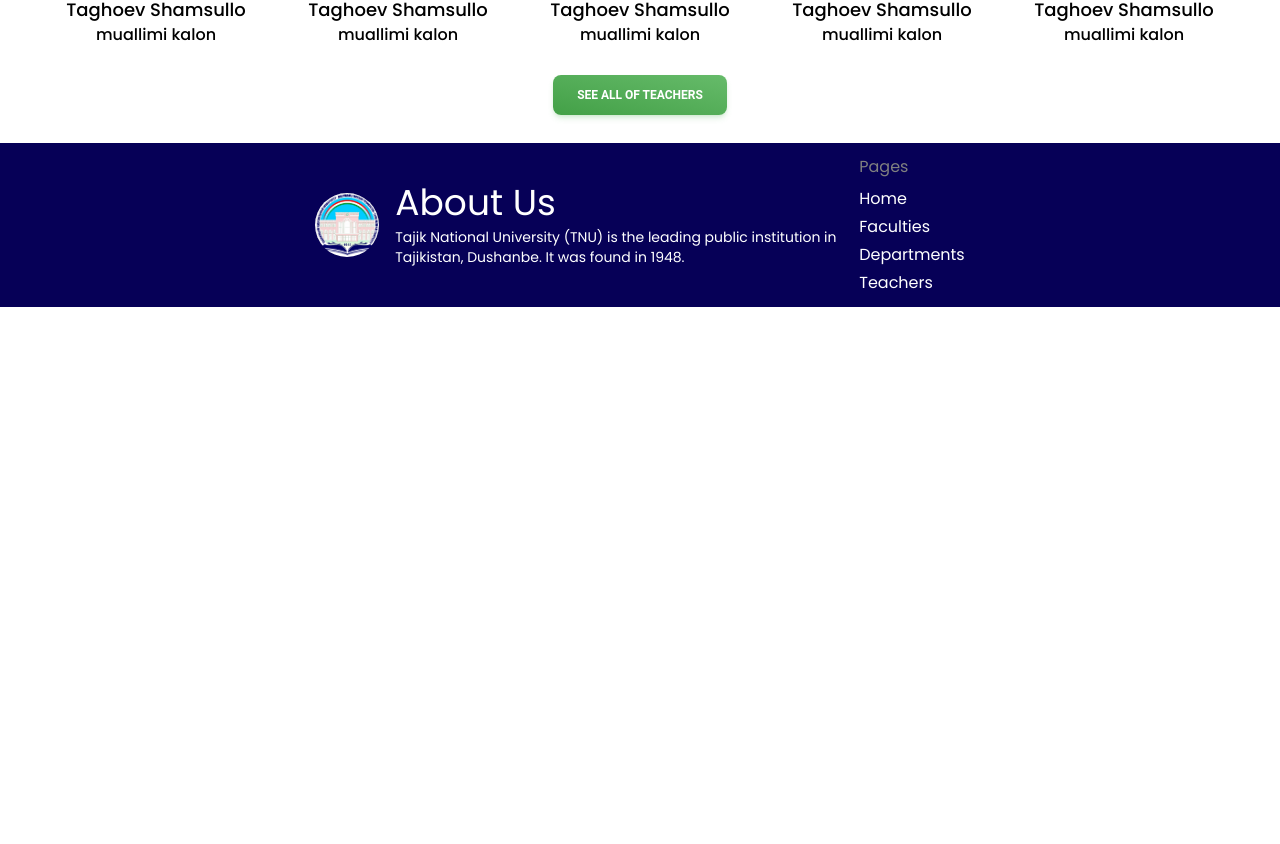
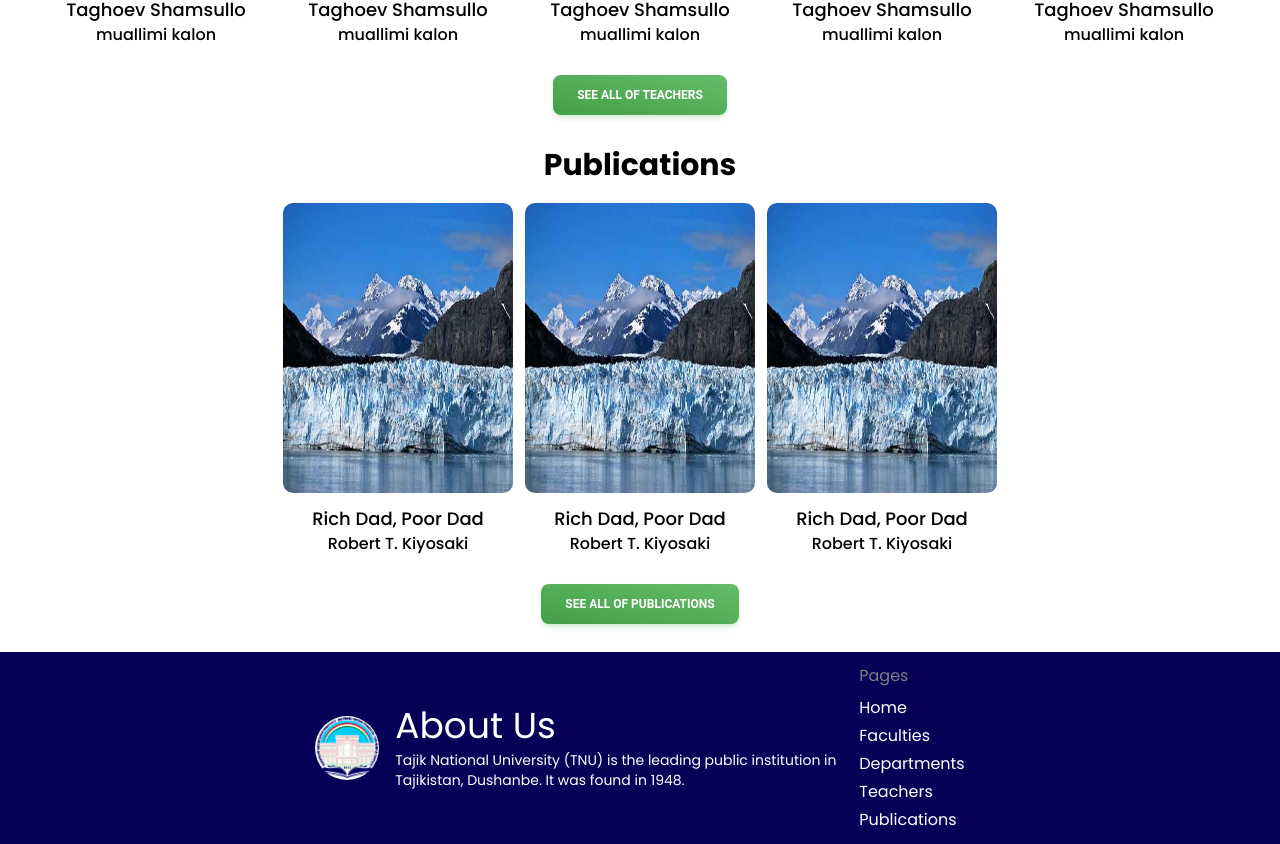
Before and after one commit to olimyuldoshev2003/TNU-Education-Department-Website, a React (Vite) app: page / in a window 1280 px wide. Shown: the part 1872-2716 px from the top of the page. Before the commit the page ends 2179 px from the top, so only its background shows below. Built offline with nearby package versions, Linux system fonts and the light colour scheme; what chance would draw is missing.

Commit message:
Added fully the publication page

```diff
--- a/public/locales/en/translation.json
+++ b/public/locales/en/translation.json
@@ -4,11 +4,12 @@
     "t2": "Faculties",
     "t3": "Departments",
     "t4": "Teachers",
-    "t5": "Select Language",
-    "t6": "En",
-    "t7": "Ru",
-    "t8": "Tj",
-    "t9": "Admin"
+    "t5": "Publications",
+    "t6": "Select Language",
+    "t7": "En",
+    "t8": "Ru",
+    "t9": "Tj",
+    "t10": "Admin"
   },
   "home": {
     "s1": {
@@ -23,6 +24,10 @@
     "s3": {
       "t1": "Teachers",
       "t2": "See all of teachers"
+    },
+    "s4": {
+      "t1": "Publications",
+      "t2": "See all of publications"
     }
   },
   "faculties": {
@@ -37,6 +42,10 @@
     "t1": "Founded",
     "t2": "teachers"
   },
+  "publications": {
+    "t1": "Founded",
+    "t2": "publications"
+  },
   "f": {
     "t1": "About Us",
     "t2": "Tajik National University (TNU) is the leading public institution in Tajikistan, Dushanbe. It was found in 1948.",
--- a/public/locales/ru/translation.json
+++ b/public/locales/ru/translation.json
@@ -4,11 +4,12 @@
     "t2": "Факультеты",
     "t3": "Кафедры",
     "t4": "Преподаватели",
-    "t5": "Выберите язык",
-    "t6": "Анг",
-    "t7": "Рус",
-    "t8": "Тадж",
-    "t9": "Админ"
+    "t5": "Публикации",
+    "t6": "Выберите язык",
+    "t7": "Англ",
+    "t8": "Рус",
+    "t9": "Тдж",
+    "t10": "Админ"
   },
   "home": {
     "s1": {
@@ -23,6 +24,10 @@
     "s3": {
       "t1": "Преподаватели",
       "t2": "Посмотреть всех преподавателей"
+    },
+    "s4": {
+      "t1": "Публикации",
+      "t2": "Посмотреть все публикации"
     }
   },
   "faculties": {
@@ -37,6 +42,10 @@
     "t1": "Найден",
     "t2": "преподаватели"
   },
+  "publications": {
+    "t1": "Найден",
+    "t2": "публикации"
+  },
   "f": {
     "t1": "О нас",
     "t2": "Таджикский национальный университет (ТНУ) является ведущим государственным учебным заведением в Таджикистане, Душанбе. Основан в 1948 году.",
--- a/public/locales/tj/translation.json
+++ b/public/locales/tj/translation.json
@@ -1,14 +1,15 @@
 {
   "h": {
     "t1": "Асосӣ",
-    "t2": "Факултаҳо",
+    "t2": "Факултетҳо",
     "t3": "Кафедраҳо",
-    "t4": "Муаллимон",
-    "t5": "Забонро интихоб кунед",
-    "t6": "Анг",
-    "t7": "Рус",
-    "t8": "Тҷ",
-    "t9": "Админ"
+    "t4": "Омӯзгорон",
+    "t5": "Нашрияҳо",
+    "t6": "Забонро интихоб кунед",
+    "t7": "Анг",
+    "t8": "Рус",
+    "t9": "Тҷ",
+    "t10": "Админ"
   },
   "home": {
     "s1": {
@@ -23,6 +24,10 @@
     "s3": {
       "t1": "Муаллимон",
       "t2": "Ҳамаи муаллимонро бинед"
+    },
+    "s4": {
+      "t1": "Нашрияҳо",
+      "t2": "Ҳамаи нашрияҳоро бинед"
     }
   },
   "faculties": {
@@ -37,6 +42,10 @@
     "t1": "Ёфт шуд",
     "t2": "муаллимон"
   },
+  "publications": {
+    "t1": "Ёфт шуд",
+    "t2": "нашрияҳо"
+  },
   "f": {
     "t1": "Дар бораи мо",
     "t2": "Донишгоҳи миллии Тоҷикистон (ДМТ) муассисаи пешбари давлатӣ дар Тоҷикистон, шаҳри Душанбе мебошад. Дар соли 1948 таъсис ёфтааст.",
--- a/src/App.tsx
+++ b/src/App.tsx
@@ -18,6 +18,8 @@ import Admin from "./pages/admin/Admin";
 import FacultiesAdmin from "./pages/facultiesAdmin/FacultiesAdmin";
 import DepartmentsAdmin from "./pages/departmentsAdmin/DepartmentsAdmin";
 import TeachersAdmin from "./pages/teachersAdmin/TeachersAdmin";
+import Publications from "./pages/publications/Publications";
+import Publication from "./pages/publication/Publication";
 
 const App = () => {
   const router = createBrowserRouter([
@@ -62,6 +64,14 @@ const App = () => {
           ),
         },
         {
+          path: "publications",
+          element: (
+            <Suspense fallback={<div className="loader"></div>}>
+              <Publications />
+            </Suspense>
+          ),
+        },
+        {
           path: "faculty",
           element: (
             <Suspense fallback={<div className="loader"></div>}>
@@ -82,6 +92,14 @@ const App = () => {
           element: (
             <Suspense fallback={<div className="loader"></div>}>
               <Department />
+            </Suspense>
+          ),
+        },
+        {
+          path: "publication",
+          element: (
+            <Suspense fallback={<div className="loader"></div>}>
+              <Publication />
             </Suspense>
           ),
         },
--- a/src/components/eachPublication/EachPublication.tsx
+++ b/src/components/eachPublication/EachPublication.tsx
@@ -1,7 +1,39 @@
-const EachPublication = () => {
+import { Link } from "react-router-dom";
+
+const EachPublication = ({
+  publicationImg,
+  publicationName,
+  publicationAuthor,
+}: {
+  publicationImg: string;
+  publicationName: string;
+  publicationAuthor: string;
+}) => {
   return (
     <>
-      <div className="each_publication_copmponent"></div>
+      <Link
+        to={`/publication`}
+        className="each_teacher_component hover:scale-105 duration-200"
+      >
+        <div
+          className="relative w-[max-content] cursor-pointer"
+          // key={item.slug}
+        >
+          <img
+            src={publicationImg}
+            className="w-[230px] h-[290px] rounded-[10px]"
+            alt=""
+          />
+        </div>
+        <div className="text_block mt-3">
+          <h1 className="text-[18px] font-[500] text-center dark:text-white duration-300">
+            {publicationName}
+          </h1>
+          <h1 className="text-[16px] font-[500] text-center dark:text-white duration-300">
+            {publicationAuthor}
+          </h1>
+        </div>
+      </Link>
     </>
   );
 };
--- a/src/components/footer/Footer.tsx
+++ b/src/components/footer/Footer.tsx
@@ -46,6 +46,14 @@ const Footer = () => {
                   {t("h.t4")}
                 </Link>
               </li>
+              <li>
+                <Link
+                  to={`/publications`}
+                  className="text-white hover:underline"
+                >
+                  {t("h.t5")}
+                </Link>
+              </li>
             </ul>
           </div>
           {/* <div className="footer_block_2">
--- a/src/pages/faculty/Faculty.tsx
+++ b/src/pages/faculty/Faculty.tsx
@@ -1,14 +1,14 @@
 import EachTeacher from "../../components/eachTeacher/EachTeacher";
 
 //Images
+import teacherImg from "../../assets/bg-image.jpg";
 import facultyImg from "../../assets/bg-image.jpg";
-import teacherImg from "../../assets/bg-image.jpg";
 import EachDepartment from "../../components/eachDepartment/EachDepartment";
 
 const Faculty = () => {
   return (
     <>
-      <div className="faculty_component dark:bg-[#091220]  duration-300">
+      <div className="faculty_component dark:bg-[#091220] duration-300">
         <div className="block_faculty_component py-5 px-5 max-w-6xl mx-auto duration-300">
           <div className="main_block_of_faculty flex md:justify-between sm:justify-center sm:flex-wrap md:flex-nowrap gap-2">
             <div className="faculty_block_1_img">
--- a/src/pages/home/Home.tsx
+++ b/src/pages/home/Home.tsx
@@ -10,6 +10,7 @@ import EachTeacher from "../../components/eachTeacher/EachTeacher";
 import facultyImage from "../../assets/bg-image.jpg";
 import teacherImage from "../../assets/bg-image.jpg";
 import { useTranslation } from "react-i18next";
+import EachPublication from "../../components/eachPublication/EachPublication";
 
 const Home = () => {
   //for translation
@@ -123,6 +124,42 @@ const Home = () => {
             </Button>
           </Link>
         </section>
+        <section className="publications mt-8">
+          <h1 className="text-center text-3xl font-bold dark:text-white duration-300">
+            {t("home.s4.t1")}
+          </h1>
+          <div className="block_of_publications flex flex-wrap justify-center gap-3 mt-5">
+            <EachPublication
+              publicationImg={teacherImage}
+              publicationName={"Rich Dad, Poor Dad"}
+              publicationAuthor={"Robert T. Kiyosaki"}
+            />
+            <EachPublication
+              publicationImg={teacherImage}
+              publicationName={"Rich Dad, Poor Dad"}
+              publicationAuthor={"Robert T. Kiyosaki"}
+            />
+            <EachPublication
+              publicationImg={teacherImage}
+              publicationName={"Rich Dad, Poor Dad"}
+              publicationAuthor={"Robert T. Kiyosaki"}
+            />
+          </div>
+          <Link
+            to={`/publications`}
+            className="flex justify-center mt-7 max-w-max mx-auto"
+          >
+            <Button
+              color="green"
+              variant="gradient"
+              placeholder={undefined}
+              onPointerEnterCapture={undefined}
+              onPointerLeaveCapture={undefined}
+            >
+              {t("home.s4.t2")}
+            </Button>
+          </Link>
+        </section>
       </div>
     </>
   );
--- /dev/null
+++ b/src/pages/publication/Publication.tsx
@@ -0,0 +1,66 @@
+// Images
+import { Link } from "react-router-dom";
+import facultyImg from "../../assets/bg-image.jpg";
+
+const Publication = () => {
+  return (
+    <>
+      <div className="publication_component dark:bg-[#091220] duration-300">
+        <div className="block_faculty_component py-5 px-5 max-w-6xl mx-auto duration-300">
+          <div className="main_block_of_faculty flex md:justify-between sm:justify-center sm:flex-wrap md:flex-nowrap gap-2">
+            <div className="faculty_block_1_img">
+              <img
+                src={facultyImg}
+                alt=""
+                className="md:w-[330px] h-[390px] sm:w-[100%] rounded-[10px]"
+              />
+            </div>
+            <div className="faculty_block_2">
+              <h1 className="font-bold text-2xl text-center dark:text-white duration-300">
+                Analityc Model
+              </h1>
+              <p className="max-w-md text-justify dark:text-white duration-300">
+                Lorem ipsum dolor sit amet consectetur, adipisicing elit. Error
+                voluptatem ex iure necessitatibus molestias dolorum, voluptas
+                assumenda explicabo repellat eius exercitationem asperiores unde
+                facere esse distinctio aperiam laudantium tempore deserunt?
+              </p>
+              <h2 className="mt-3 font-bold dark:text-white duration-300">
+                Authors:{" "}
+                <span className="font-normal">
+                  Taghoev Shamsullo, Fayzali Komilov, Saidzoda Isroil
+                </span>
+              </h2>
+              <h2 className="mt-3 font-bold dark:text-white duration-300">
+                Year of publication: <span className="font-normal">2020</span>
+              </h2>
+              <h2 className="mt-3 font-bold dark:text-white duration-300">
+                Number of pages
+                <span className="font-normal">202 pages</span>
+              </h2>
+              <h2 className="mt-3 font-bold dark:text-white duration-300">
+                You can find this book here:{" "}
+                <Link
+                  to={``}
+                  className="font-normal hover:text-[red] hover:underline"
+                >
+                  www.google.com
+                </Link>
+              </h2>
+              {/*<h2 className="mt-3 font-bold dark:text-white duration-300">
+                Number of Teachers:{" "}
+                <span className="font-normal">About 100 teachers</span>
+              </h2>
+              <h2 className="mt-3 font-bold dark:text-white duration-300">
+                Number of Publications:{" "}
+                <span className="font-normal">About 200 publications</span>
+              </h2> */}
+            </div>
+          </div>
+        </div>
+      </div>
+    </>
+  );
+};
+
+export default Publication;
--- /dev/null
+++ b/src/pages/publications/Publications.tsx
@@ -0,0 +1,65 @@
+// Images
+import { useTranslation } from "react-i18next";
+import teacherImage from "../../assets/bg-image.jpg";
+
+import EachPublication from "../../components/eachPublication/EachPublication";
+
+const Publications = () => {
+  //for translation
+  const { t } = useTranslation();
+  return (
+    <>
+      <div className="publications_component dark:bg-[#091220] duration-300 py-6">
+        <section className="publications mt-8 max-w-6xl mx-auto">
+          <h1 className="text-center text-3xl font-bold dark:text-white duration-300">
+            {t("publications.t1")} 1000 {t("publications.t2")}
+          </h1>
+          <div className="block_of_publications flex flex-wrap justify-center gap-3 mt-5">
+            <EachPublication
+              publicationImg={teacherImage}
+              publicationName={"Rich Dad, Poor Dad"}
+              publicationAuthor={"Robert T. Kiyosaki"}
+            />
+            <EachPublication
+              publicationImg={teacherImage}
+              publicationName={"Rich Dad, Poor Dad"}
+              publicationAuthor={"Robert T. Kiyosaki"}
+            />
+            <EachPublication
+              publicationImg={teacherImage}
+              publicationName={"Rich Dad, Poor Dad"}
+              publicationAuthor={"Robert T. Kiyosaki"}
+            />
+            <EachPublication
+              publicationImg={teacherImage}
+              publicationName={"Rich Dad, Poor Dad"}
+              publicationAuthor={"Robert T. Kiyosaki"}
+            />
+            <EachPublication
+              publicationImg={teacherImage}
+              publicationName={"Rich Dad, Poor Dad"}
+              publicationAuthor={"Robert T. Kiyosaki"}
+            />
+            <EachPublication
+              publicationImg={teacherImage}
+              publicationName={"Rich Dad, Poor Dad"}
+              publicationAuthor={"Robert T. Kiyosaki"}
+            />
+            <EachPublication
+              publicationImg={teacherImage}
+              publicationName={"Rich Dad, Poor Dad"}
+              publicationAuthor={"Robert T. Kiyosaki"}
+            />
+            <EachPublication
+              publicationImg={teacherImage}
+              publicationName={"Rich Dad, Poor Dad"}
+              publicationAuthor={"Robert T. Kiyosaki"}
+            />
+          </div>
+        </section>
+      </div>
+    </>
+  );
+};
+
+export default Publications;
```
Also changed, not shown: src/components/header/Header.tsx (+30 -10 lines).
